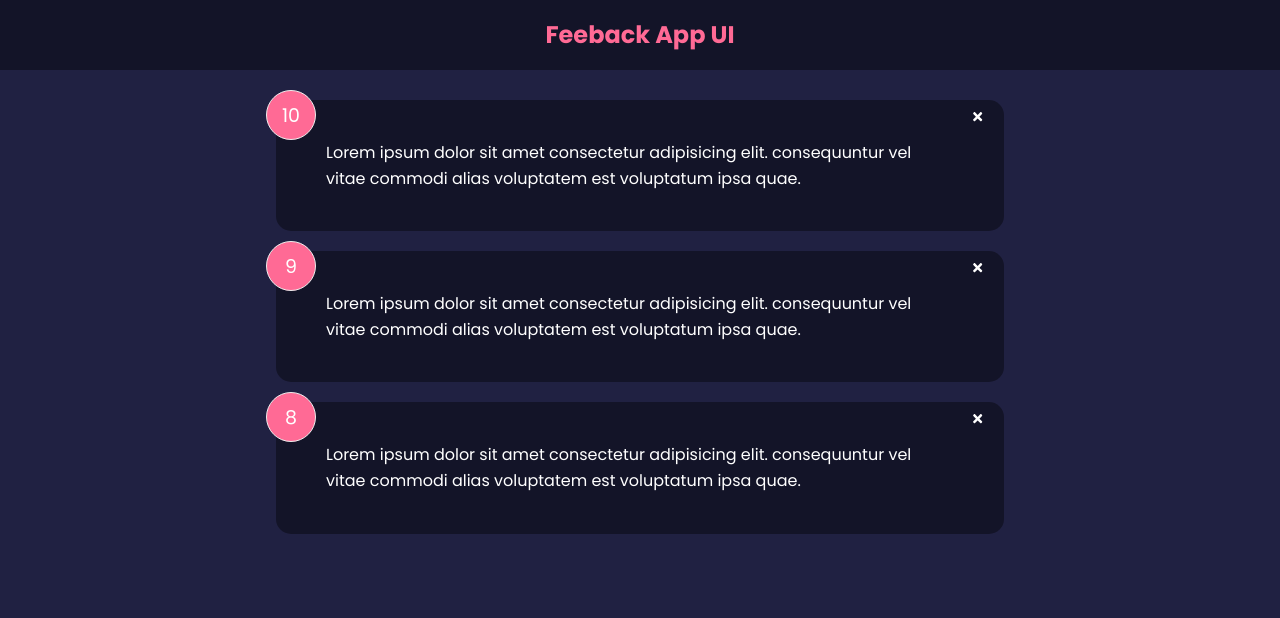
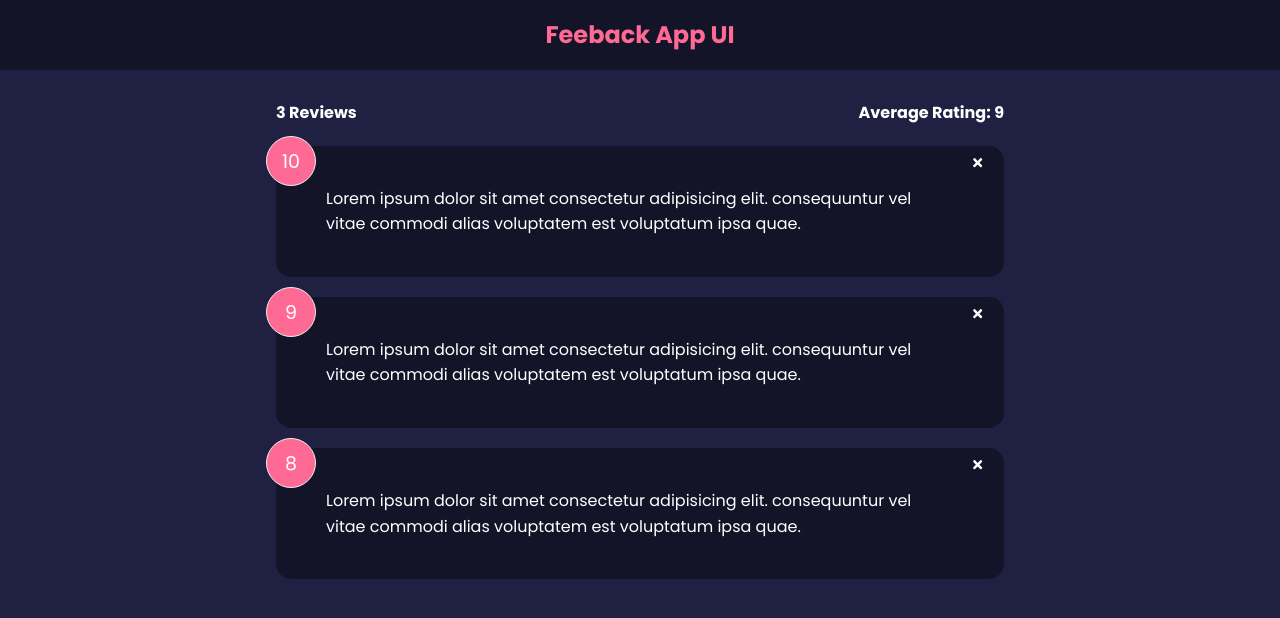
Before and after one commit to kevyyar/feedback-app-react, a React (Create React App) app: page / in a window 1280 px wide. Shown: the top 618 px of the page. Built offline with nearby package versions, Linux system fonts and the light colour scheme.

Commit message:
add feedback stats component to show above feedback items

```diff
--- a/src/App.js
+++ b/src/App.js
@@ -4,6 +4,7 @@ import Header from './components/Header.component';
 
 import FeedbackData from './data/FeedbackData'
 import FeedbackList from './components/FeedbackList.component';
+import FeedbackStats from './components/FeedbackStats.component';
 
 function App() {
   const [feedback, setFeedback] = useState(FeedbackData)
@@ -14,11 +15,11 @@ function App() {
     }
   }
 
-
   return (
     <>
       <Header />
       <div className="container">
+        <FeedbackStats feedback={feedback} />
         <FeedbackList feedback={feedback} onDeleteFeedback={onDeleteFeedback} />
       </div>
     </>
--- /dev/null
+++ b/src/components/FeedbackStats.component.jsx
@@ -0,0 +1,15 @@
+const FeedbackStats = ({ feedback }) => {
+    let avgRating = feedback.reduce((acc, curr) => {
+        return acc + curr.rating
+    }, 0) / feedback.length
+
+    avgRating = avgRating.toFixed(1).replace(/[.,]0$/, '')
+    return (
+        <div className="feedback-stats">
+            <h4>{feedback.length} Reviews</h4>
+            <h4>Average Rating: {!isNaN(avgRating) ? avgRating : 0}</h4>
+        </div>
+    );
+}
+
+export default FeedbackStats;
```
